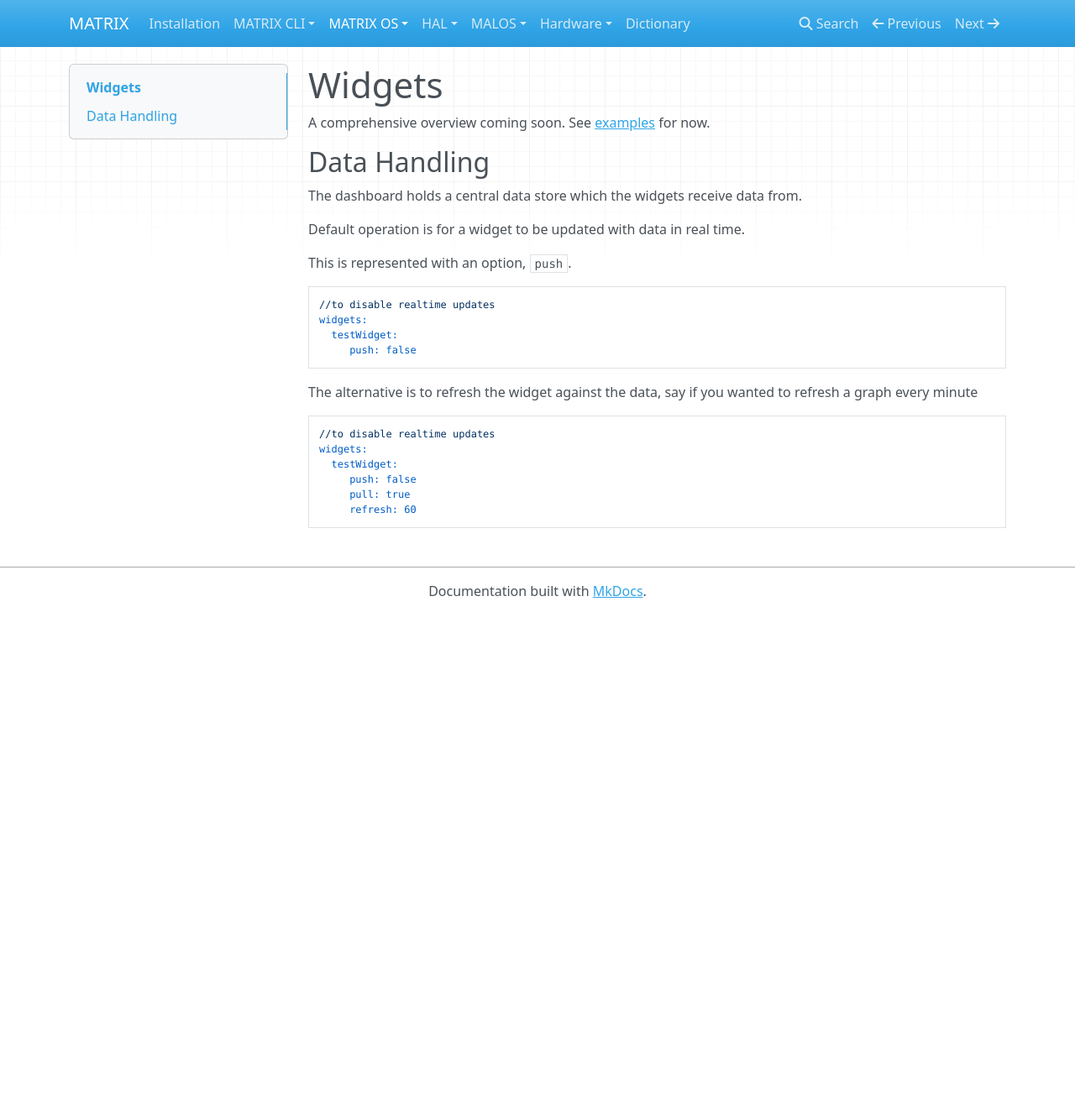
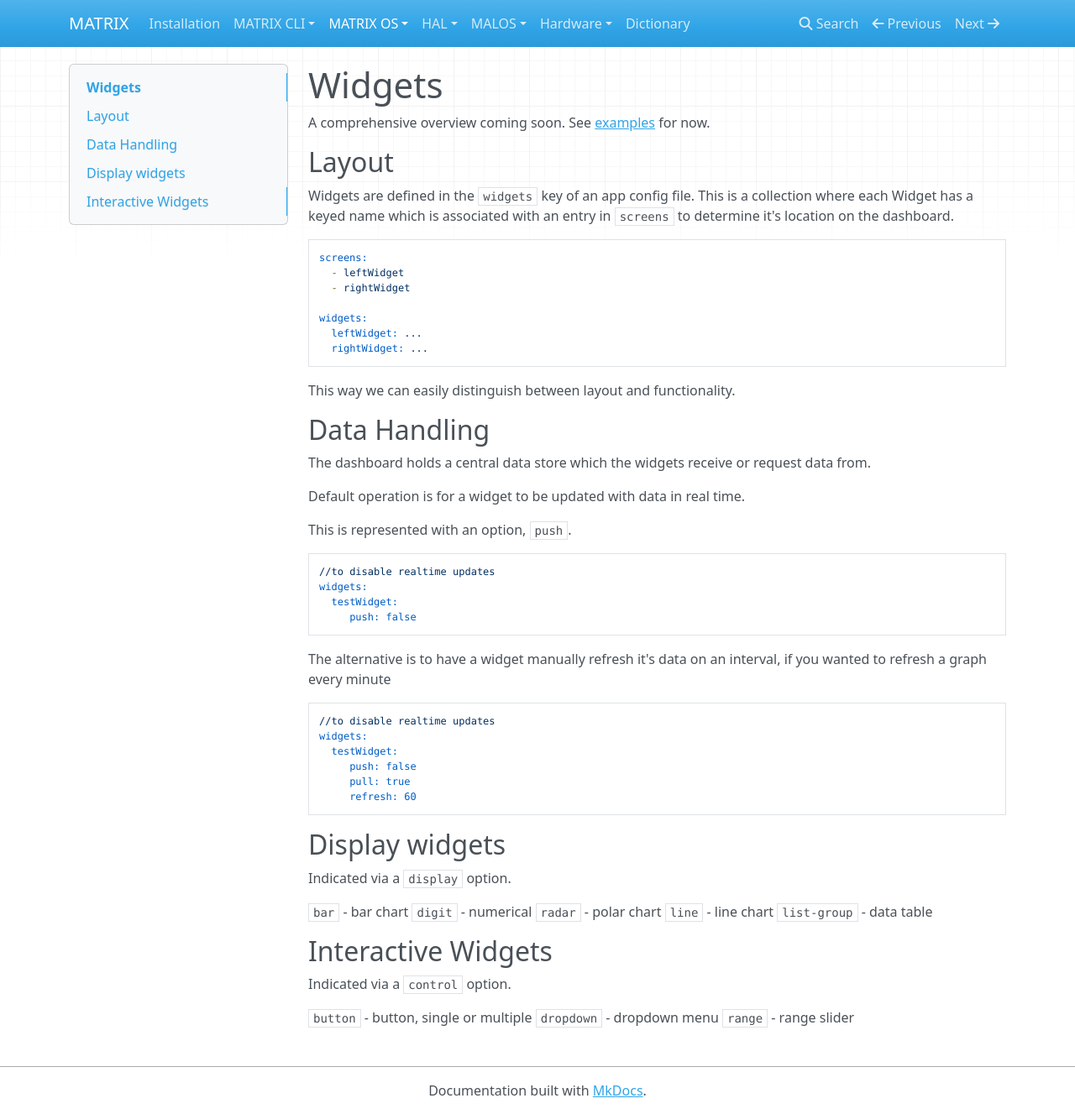
Before and after one commit to matrix-io/matrix-documentation, an MkDocs documentation site: the page built from docs/Configuration/widgets.md, in a window 1280 px wide and 1327 px high. Shown: the whole window at 84% size. Built offline with MkDocs 1.6.1, drawn with Linux system fonts in a browser that asks for light colours; nearby versions of some CDN libraries; old or Windows-style settings are respelled for this version of MkDocs.

Commit message:
improve widgets

````diff
--- a/docs/Configuration/widgets.md
+++ b/docs/Configuration/widgets.md
@@ -2,8 +2,26 @@
 
 A comprehensive overview coming soon. See [examples](examples.md) for now.
 
+
+## Layout
+
+Widgets are defined in the `widgets` key of an app config file. This is a collection where each Widget has a keyed name which is associated with an entry in `screens` to determine it's location on the dashboard.
+
+```
+screens:
+  - leftWidget
+  - rightWidget
+
+widgets:
+  leftWidget: ...
+  rightWidget: ...
+```
+
+This way we can easily distinguish between layout and functionality.
+
+
 ## Data Handling
-The dashboard holds a central data store which the widgets receive data from.
+The dashboard holds a central data store which the widgets receive or request data from.
 
 Default operation is for a widget to be updated with data in real time.
 
@@ -16,7 +34,7 @@
      push: false
 ```
 
-The alternative is to refresh the widget against the data, say if you wanted to refresh a graph every minute
+The alternative is to have a widget manually refresh it's data on an interval, if you wanted to refresh a graph every minute
 
 ```
 //to disable realtime updates
@@ -26,3 +44,19 @@
      pull: true
      refresh: 60
 ```
+
+## Display widgets
+Indicated via a `display` option.
+
+`bar` - bar chart
+`digit` - numerical
+`radar` - polar chart
+`line` - line chart
+`list-group` - data table
+
+## Interactive Widgets
+Indicated via a `control` option.
+
+`button` - button, single or multiple
+`dropdown` - dropdown menu
+`range` - range slider
````
Also changed, not shown: docs/Configuration/examples.md (+10 -0 lines).
